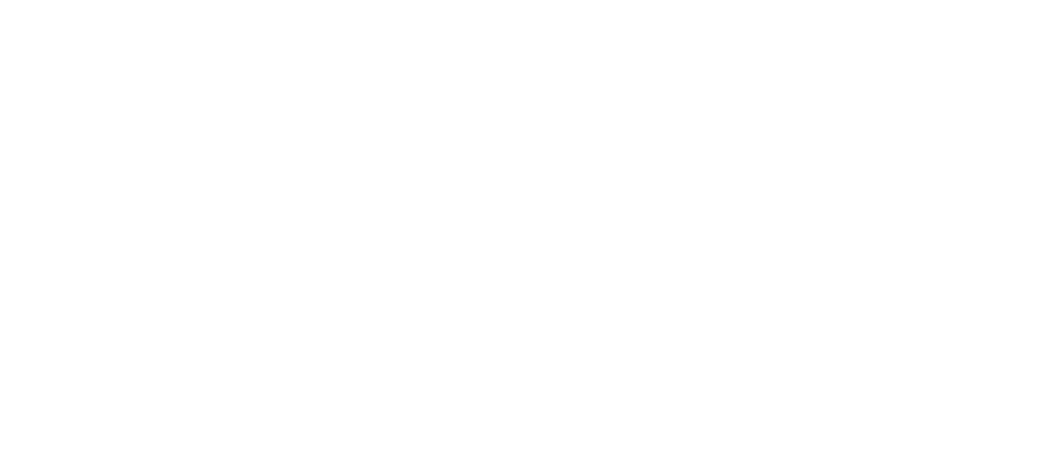
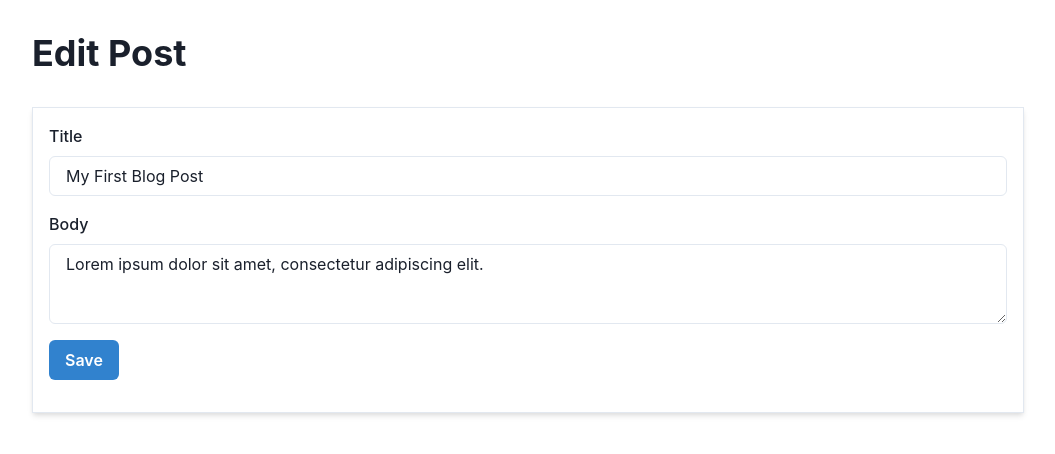
Before and after one commit to GPT-Engineer-App/zeabur-blog, a React (Vite) app: page /posts/1/edit in a window 1280 px wide. Before the commit this address had no page. Shown: the top 454 px of the page, without its empty margins (112-1167 px from the left). Built offline with nearby package versions, Linux system fonts and the light colour scheme.

Commit message:
- Created new components for displaying and editing individual blog posts - Fetching blog posts from a local JSON file instead of GitHub - Added routes for viewing and editing individual blog posts
Prompt: support blog  online editting, showing

```diff
--- a/src/App.jsx
+++ b/src/App.jsx
@@ -1,11 +1,17 @@
-import { Route, BrowserRouter as Router, Routes } from "react-router-dom";
-import Index from "./pages/Index.jsx";
+import React from "react";
+import { Route, BrowserRouter as Router, Routes, useParams } from "react-router-dom";
+import Index from "./pages/Index";
+import BlogPost from "./components/BlogPost";
+import EditPost from "./pages/EditPost";
+import posts from "./posts.json";
 
 function App() {
   return (
     <Router>
       <Routes>
-        <Route exact path="/" element={<Index />} />
+        <Route path="/" element={<Index />} />
+        <Route path="/posts/:id" element={<BlogPost post={posts.find((p) => p.id === parseInt(useParams().id))} />} />
+        <Route path="/posts/:id/edit" element={<EditPost />} />
       </Routes>
     </Router>
   );
--- /dev/null
+++ b/src/components/BlogPost.jsx
@@ -0,0 +1,15 @@
+import React from "react";
+import { Box, Heading, Text } from "@chakra-ui/react";
+
+const BlogPost = ({ post }) => {
+  return (
+    <Box p={4} shadow="md" borderWidth="1px">
+      <Heading as="h2" size="lg" mb={2}>
+        {post.title}
+      </Heading>
+      <Text>{post.body}</Text>
+    </Box>
+  );
+};
+
+export default BlogPost;
--- /dev/null
+++ b/src/components/BlogPostForm.jsx
@@ -0,0 +1,32 @@
+import React from "react";
+import { Box, Button, FormControl, FormLabel, Input, Textarea } from "@chakra-ui/react";
+
+const BlogPostForm = ({ post, onSubmit }) => {
+  const [title, setTitle] = React.useState(post.title);
+  const [body, setBody] = React.useState(post.body);
+
+  const handleSubmit = (e) => {
+    e.preventDefault();
+    onSubmit({ ...post, title, body });
+  };
+
+  return (
+    <Box p={4} shadow="md" borderWidth="1px">
+      <form onSubmit={handleSubmit}>
+        <FormControl mb={4}>
+          <FormLabel>Title</FormLabel>
+          <Input value={title} onChange={(e) => setTitle(e.target.value)} />
+        </FormControl>
+        <FormControl mb={4}>
+          <FormLabel>Body</FormLabel>
+          <Textarea value={body} onChange={(e) => setBody(e.target.value)} />
+        </FormControl>
+        <Button type="submit" colorScheme="blue">
+          Save
+        </Button>
+      </form>
+    </Box>
+  );
+};
+
+export default BlogPostForm;
--- /dev/null
+++ b/src/pages/EditPost.jsx
@@ -0,0 +1,27 @@
+import React from "react";
+import { useNavigate, useParams } from "react-router-dom";
+import { Container, Heading } from "@chakra-ui/react";
+import BlogPostForm from "../components/BlogPostForm";
+import posts from "../posts.json";
+
+const EditPost = () => {
+  const { id } = useParams();
+  const post = posts.find((p) => p.id === parseInt(id));
+  const navigate = useNavigate();
+
+  const handleSubmit = (updatedPost) => {
+    console.log("Updated post:", updatedPost);
+    navigate(`/posts/${id}`);
+  };
+
+  return (
+    <Container maxW="container.lg" py={8}>
+      <Heading as="h1" size="xl" mb={8}>
+        Edit Post
+      </Heading>
+      <BlogPostForm post={post} onSubmit={handleSubmit} />
+    </Container>
+  );
+};
+
+export default EditPost;
--- a/src/pages/Index.jsx
+++ b/src/pages/Index.jsx
@@ -1,26 +1,10 @@
-import React, { useState, useEffect } from "react";
-import { Box, Heading, Text, VStack, HStack, Spacer, Container, Image, Link } from "@chakra-ui/react";
+import React from "react";
+import { VStack, HStack, Spacer, Container, Heading, Link } from "@chakra-ui/react";
 import { FaGithub } from "react-icons/fa";
+import BlogPost from "../components/BlogPost";
+import posts from "../posts.json";
 
 const Index = () => {
-  const [posts, setPosts] = useState([]);
-
-  useEffect(() => {
-    // Fetch blog posts from GitHub repository
-    fetch("https://api.github.com/repos/yourusername/your-repo/contents/posts")
-      .then((response) => response.json())
-      .then((data) => {
-        const postPromises = data.map((file) => fetch(file.download_url).then((response) => response.text()));
-        Promise.all(postPromises).then((postContents) => {
-          const parsedPosts = postContents.map((content) => {
-            const [title, ...body] = content.split("\n");
-            return { title: title.replace(/^#\s/, ""), body: body.join("\n") };
-          });
-          setPosts(parsedPosts);
-        });
-      });
-  }, []);
-
   return (
     <Container maxW="container.lg" py={8}>
       <VStack spacing={8} align="stretch">
@@ -33,17 +17,11 @@ const Index = () => {
             <FaGithub size={24} />
           </Link>
         </HStack>
-        {posts.map((post, index) => (
-          <Box key={index} p={4} shadow="md" borderWidth="1px">
-            <Heading as="h2" size="lg" mb={2}>
-              {post.title}
-            </Heading>
-            <Text>{post.body}</Text>
-          </Box>
+        {posts.map((post) => (
+          <Link key={post.id} href={`/posts/${post.id}`}>
+            <BlogPost post={post} />
+          </Link>
         ))}
-        <Box>
-          <Image src="https://images.unsplash.com/photo-1626075292082-a2184e5d23fb?crop=entropy&cs=tinysrgb&fit=max&fm=jpg&ixid=M3w1MDcxMzJ8MHwxfHNlYXJjaHwxfHxwZXJzb25hbCUyMGJsb2d8ZW58MHx8fHwxNzExMTIyNDgwfDA&ixlib=rb-4.0.3&q=80&w=1080" alt="Personal Blog" objectFit="cover" w="100%" h={48} />
-        </Box>
       </VStack>
     </Container>
   );
--- /dev/null
+++ b/src/posts.json
@@ -0,0 +1,12 @@
+[
+  {
+    "id": 1,
+    "title": "My First Blog Post",
+    "body": "Lorem ipsum dolor sit amet, consectetur adipiscing elit."
+  },
+  {
+    "id": 2,
+    "title": "My Second Blog Post",
+    "body": "Pellentesque euismod, nisi eu consectetur consectetur, nisl nisl aliquam nisl, nec aliquam nisl nisl sit amet nisl."
+  }
+]
```
